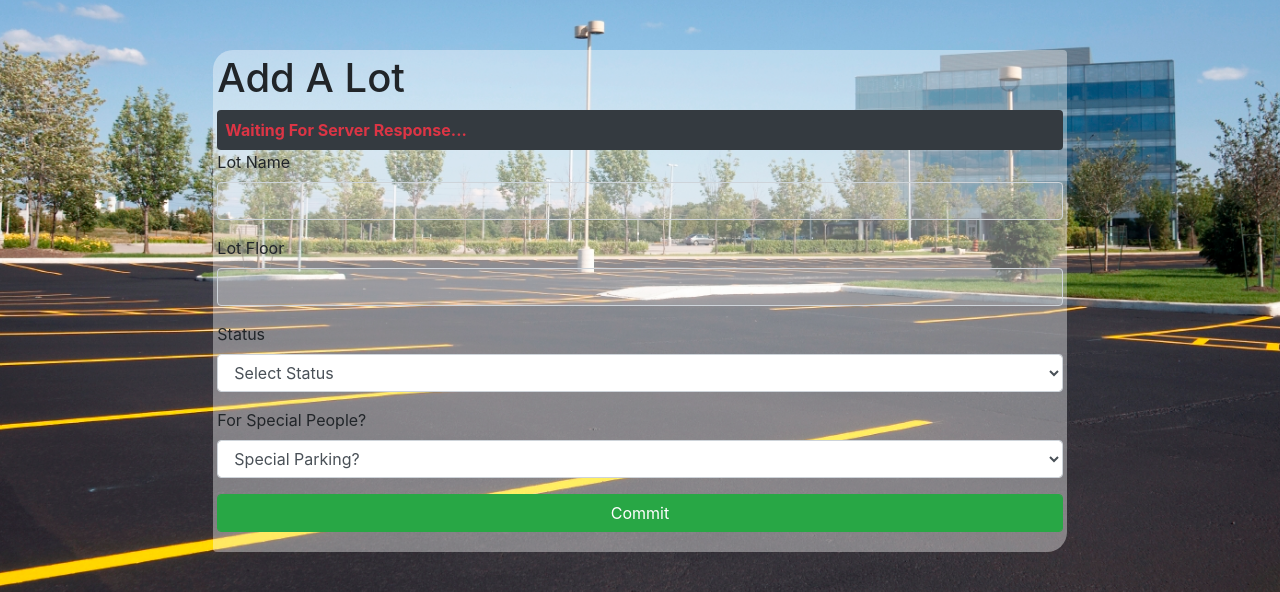
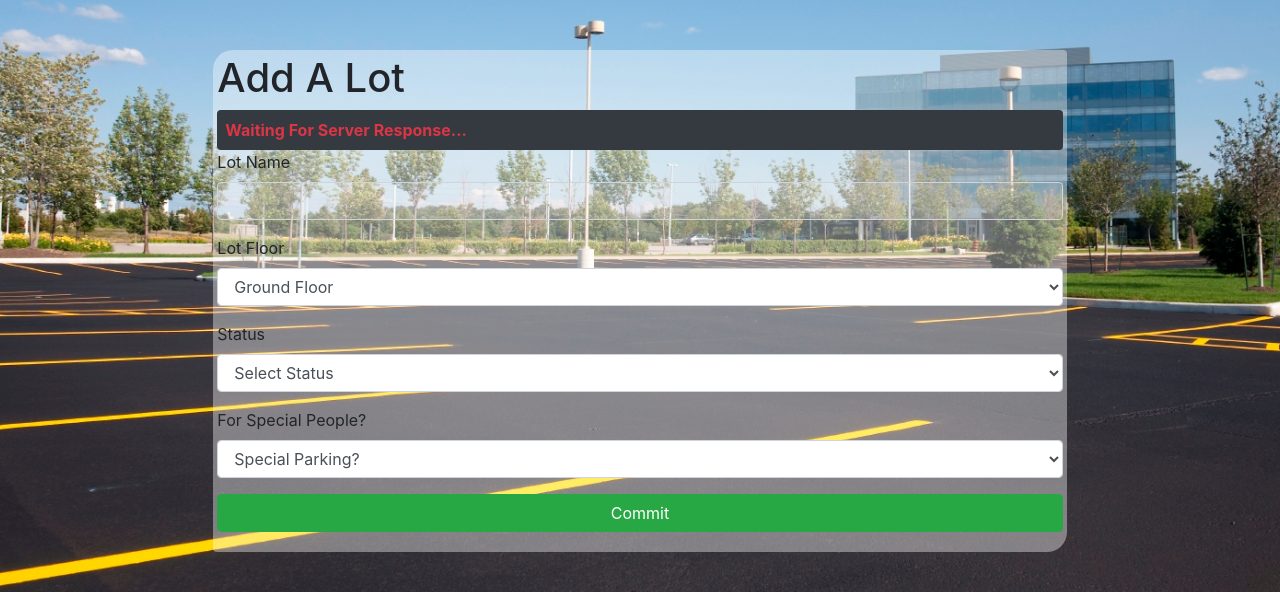
Before and after one commit to levy-jpg/PSS, a PHP site: page /admin/lots.php in a window 1280 px wide. Shown: the part 99-691 px from the top of the page. Run offline with PHP 8.4, Linux system fonts and the light colour scheme.

Commit message:
modified index,css.js

```diff
--- a/admin/lots.php
+++ b/admin/lots.php
@@ -15,7 +15,11 @@
             </div>
             <div class="form-group">
                 <label for="lotFloor">Lot Floor</label>
-                <input type="number" id="lotFloor" name="lotFloor" min="0" max="3" class="form-control" maxlength="1" required>
+                <select id="lotFloor" name="lotFloor" class="form-control" required>
+                    <option value="0">Ground Floor</option>
+                    <option value="1">First Floor</option>
+                    <option value="2">Second Floor</option>
+                </select>
             </div>
             <div class="form-group">
                 <label for="status">Status</label>
--- a/index.php
+++ b/index.php
@@ -23,9 +23,9 @@
                 <h3>Hello, Choose Your Preffered Parking Place</h3>
                 <label for="prefFloor" class="h4">Select Floor</label>
                 <select name="prefFloor" id="prefFloor" class="form-control btn btn-outline-success">
-                    <option value="0">Ground Floor</option>
-                    <option value="1">First Floor</option>
-                    <option value="2">Second Floor</option>
+                    <option value="groundfloor">Ground Floor</option>
+                    <option value="firstfloor">First Floor</option>
+                    <option value="secondfloor">Second Floor</option>
                 </select>
             </div>
         </div>
--- a/static/css/style.css
+++ b/static/css/style.css
@@ -30,6 +30,13 @@
     transition: all .5s;
 }
 
+span.floor{
+    font-size:40px;
+    color: #fff;
+    font-weight: 900;
+    text-shadow: 2px 2px 2px #000;
+    text-transform: uppercase;
+}
 #turnspace {
     transition: all .5s;
     border: 2px solid #E5D663;
@@ -39,11 +46,9 @@
   #00000036 15px,
   #E5D663 0,
   #E5D663 40px);
-    color: #fff;
-    font-weight: 900;
+
     writing-mode: vertical-rl; display: flex;
     text-orientation: mixed; justify-content: center; align-items: center;
-    font-size: xx-large; text-shadow: 2px 2px #000000;
 }
 #leftlots div, #rightlots div{
     border: solid #E5D663;
@@ -52,18 +57,23 @@
     align-items: center; color: #fff;
     text-shadow: 3px 2px 1px #000000; font-weight: 900;
     font-size: x-large;
+    text-transform: capitalize;
 }
 .lotSpecial {
     background: rgba(132, 0, 255, 0.692);
+    text-transform: capitalize;
 }
 .lotBooked {
     background: rgba(255, 0, 0, 0.589);
+    text-transform: capitalize;
 }
 .lotAvailable {
     background: rgba(0, 128, 0, 0.609);
+    text-transform: capitalize;
 }
 .lotInactive {
     background: rgba(128, 128, 128, 0.678);
+    text-transform: capitalize;
 }
 #leftlots div:hover, #rightlots div:hover{
     background: rgba(53, 169, 236, 0.582);
--- a/static/js/scripts.js
+++ b/static/js/scripts.js
@@ -11,7 +11,7 @@
   }
 setInterval(function(){
    orientation();
-},200)
+},200);
 
 
   $("form#addLotForm").submit(function(event){
@@ -24,17 +24,21 @@
    });
   });
 
-  setInterval(function(){
+ var leftLots = function(){
      var submit = "leftLots";
-      $.post("static/includes/processor.php",{submit:submit},function(data){
+     var floor = $("#prefFloor option:selected").val();
+      $.post("static/includes/processor.php",{submit:submit, lotFloor:floor},function(data){
          $("#leftlots").html(data);
-      });
-  },1000);
-
-    setInterval(function(){
-     var submit = "rightLots";
-      $.post("static/includes/processor.php",{submit:submit},function(data){
+      })};
+var rightLots = function(){
+   var submit = "rightLots";
+   var floor = $("#prefFloor option:selected").val();
+      $.post("static/includes/processor.php",{submit:submit, lotFloor:floor},function(data){
          $("#rightlots").html(data);
-      });
-  },1000);
+      })};
+//AUTO REFRESH THE
+      setInterval(function(){
+         leftLots();
+         rightLots();
+      },1000);
 });
```
Also changed, not shown: static/includes/lotprocessor.php (+7 -6 lines).
